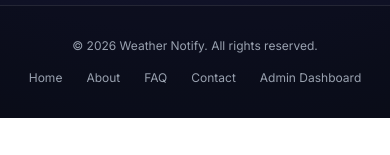
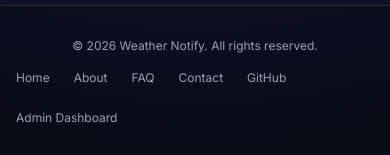
Before and after one commit to mr-baraiya/weather-notify, a Next.js app: page / in a window 390 px wide. Shown: the part 1235-1390 px from the top of the page. Before the commit the page ends 1353 px from the top, so only its background shows below. Built offline with nearby package versions, Linux system fonts and the light colour scheme; no server answers.

Commit message:
feat: add responsive footer component with site navigation links

```diff
--- a/src/components/Footer.jsx
+++ b/src/components/Footer.jsx
@@ -12,6 +12,7 @@
           <Link href="/about" className="hover:text-white transition-colors">About</Link>
           <Link href="/faq" className="hover:text-white transition-colors">FAQ</Link>
           <Link href="/contact" className="hover:text-white transition-colors">Contact</Link>
+          <a href="https://github.com/mr-baraiya/weather-notify" target="_blank" rel="noopener noreferrer" className="hover:text-white transition-colors">GitHub</a>
           <Link href="/dashboard" className="hover:text-white transition-colors">Admin Dashboard</Link>
         </div>
       </div>
```
